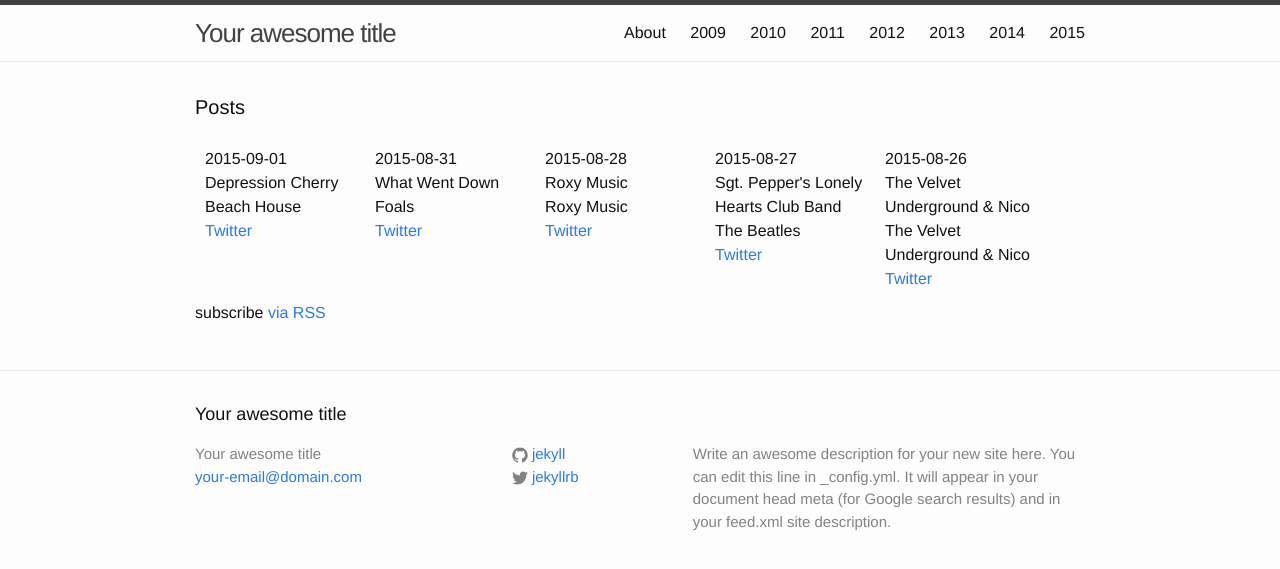
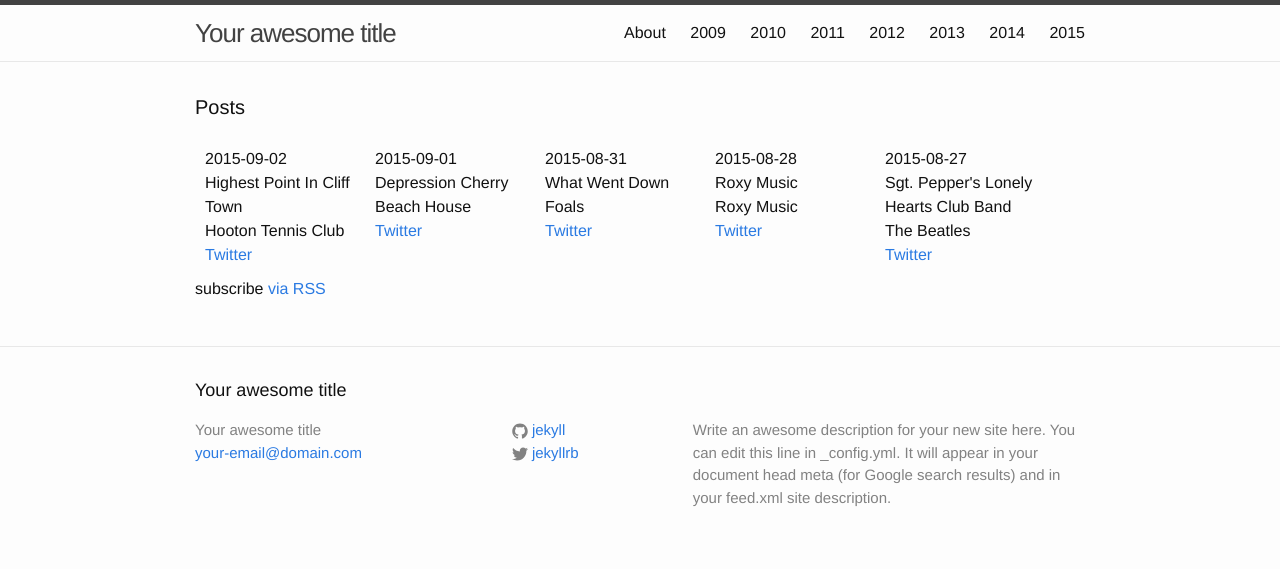
Before and after one commit to karaken12/bbc6musicaotd, a Jekyll site: the page built from site/index.html, in a window 1280 px wide. Shown: the top 569 px of the page. Built offline with Jekyll 4.4.1, drawn with Linux system fonts in a browser that asks for light colours.

Commit message:
Album for 2015-09-02.

```diff
--- a/site/_data/year/2015.yml
+++ b/site/_data/year/2015.yml
@@ -836,3 +836,8 @@
   title: Depression Cherry
   twitter: https://twitter.com/BBC6Music/status/638620209717374977
   spotify-id: 4uv20j21rpmW9jLfEa8Dnh
+- date: 2015-09-02
+  artist: Hooton Tennis Club
+  title: Highest Point In Cliff Town
+  twitter: https://twitter.com/BBC6Music/status/638983496732684289
+  spotify-id: 4QInjeDNPrsxXs8Ymm3ipN
```
